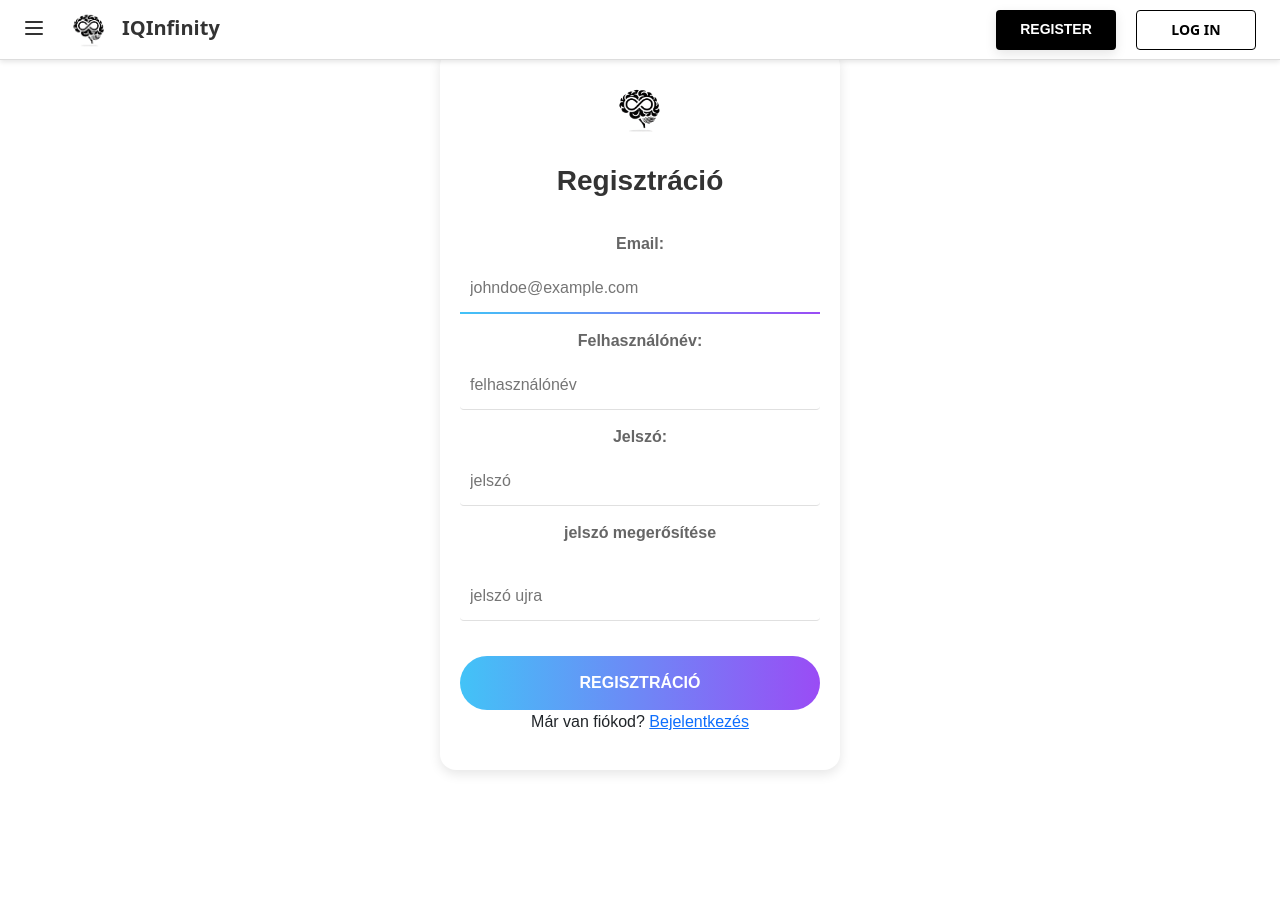
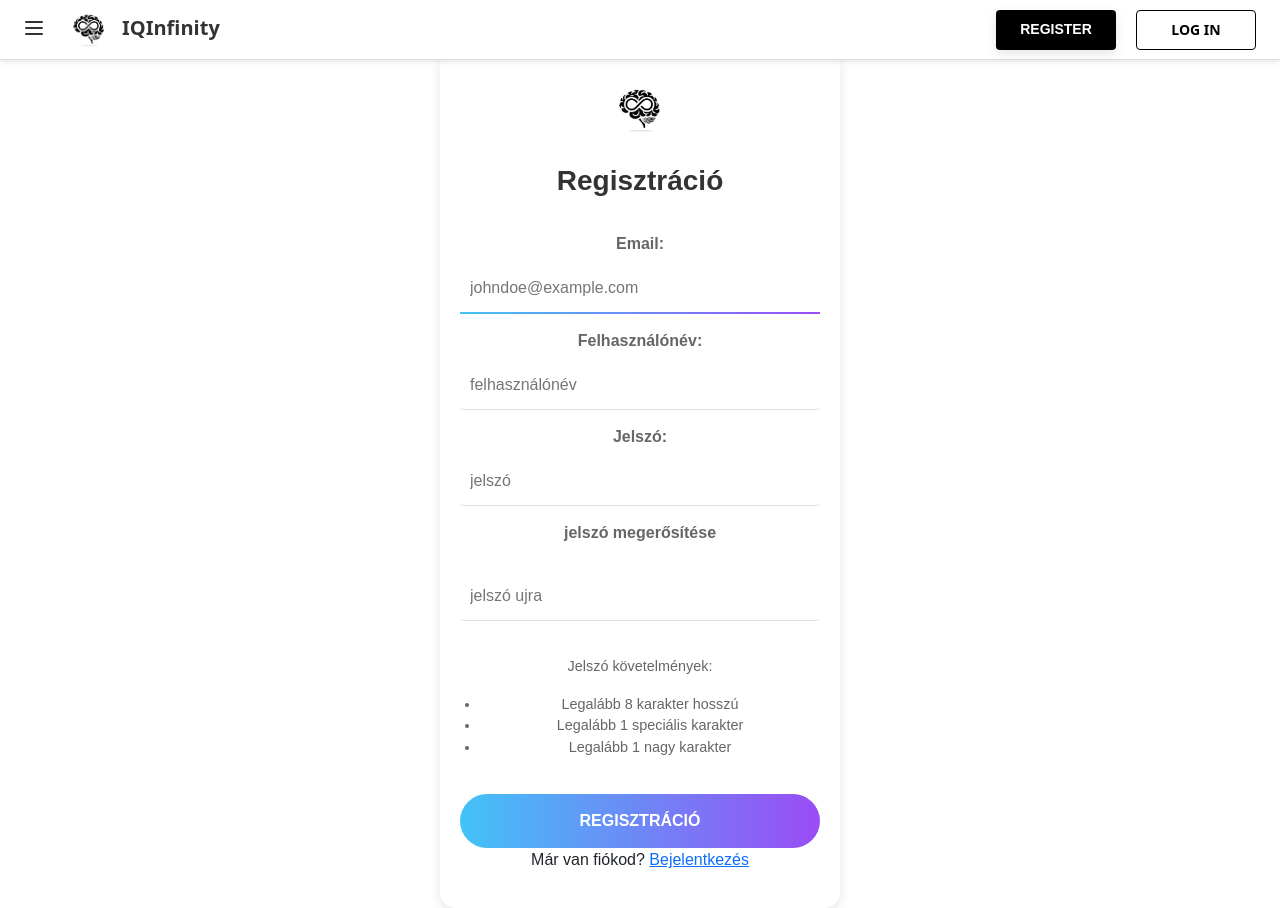
Before and after one commit to KaranyiczGabor/Vizsgaremek, a React (Create React App) app in the folder frontendfiles/: page /register in a window 1280 px wide. Before the commit the page ends 800 px from the top, so only its background shows below. Built offline with nearby package versions, Linux system fonts and the light colour scheme.

Commit message:
kinézet modositások

```diff
--- a/frontendfiles/src/Forgotpw.js
+++ b/frontendfiles/src/Forgotpw.js
@@ -50,8 +50,7 @@ export default function Forgotpw() {
       });
 
       setIsSuccess(true);
-      setMessage('Password has been reset successfully!');
-      // Clear form
+      setMessage('új jelszó létrehozva');
       setUserName('');
       setNewPassword('');
       setConfirmPassword('');
--- a/frontendfiles/src/Register.js
+++ b/frontendfiles/src/Register.js
@@ -67,7 +67,7 @@ export default function Register() {
 
                     setUsernameError(error.response.data.message);
                 } else {
-                    setUsernameError('Hiba történt a regisztráció során');
+                    setUsernameError('A jelszó nem felel meg a követeleményeknek');
                 }
             } else if (error.request) {
 
@@ -89,18 +89,18 @@ export default function Register() {
 
                 <label>
                     Email:
-                    <input type="email" id='email' placeholder="johndoe@example.com" required/>
+                    <input type="email" id='email' placeholder="johndoe@example.com" required />
                 </label>
 
                 <label>
                     Felhasználónév:
-                    <input type="text" id='nickname' placeholder="felhasználónév" required/>
+                    <input type="text" id='nickname' placeholder="felhasználónév" required />
                 </label>
                 {usernameError && <p className="error-message">{usernameError}</p>}
 
                 <label>
                     Jelszó:
-                    <input type="password" id='password' placeholder="jelszó" required/>
+                    <input type="password" id='password' placeholder="jelszó" required />
                 </label>
                 <div className="form-group">
                     <label>jelszó megerősítése</label>
@@ -110,6 +110,15 @@ export default function Register() {
                         id="confirmPassword"
                         required
                     />
+                </div>
+                <div className="password-requirements">
+                    <p>Jelszó követelmények:</p>
+                    <ul>
+                        <li>Legalább 8 karakter hosszú</li>
+                        <li>Legalább 1 speciális karakter </li>
+                        <li>Legalább 1 nagy karakter </li>
+
+                    </ul>
                 </div>
                 {passwordError && <p className="error-message">{passwordError}</p>}
                 <button type="submit" disabled={isSubmitting}>
```
